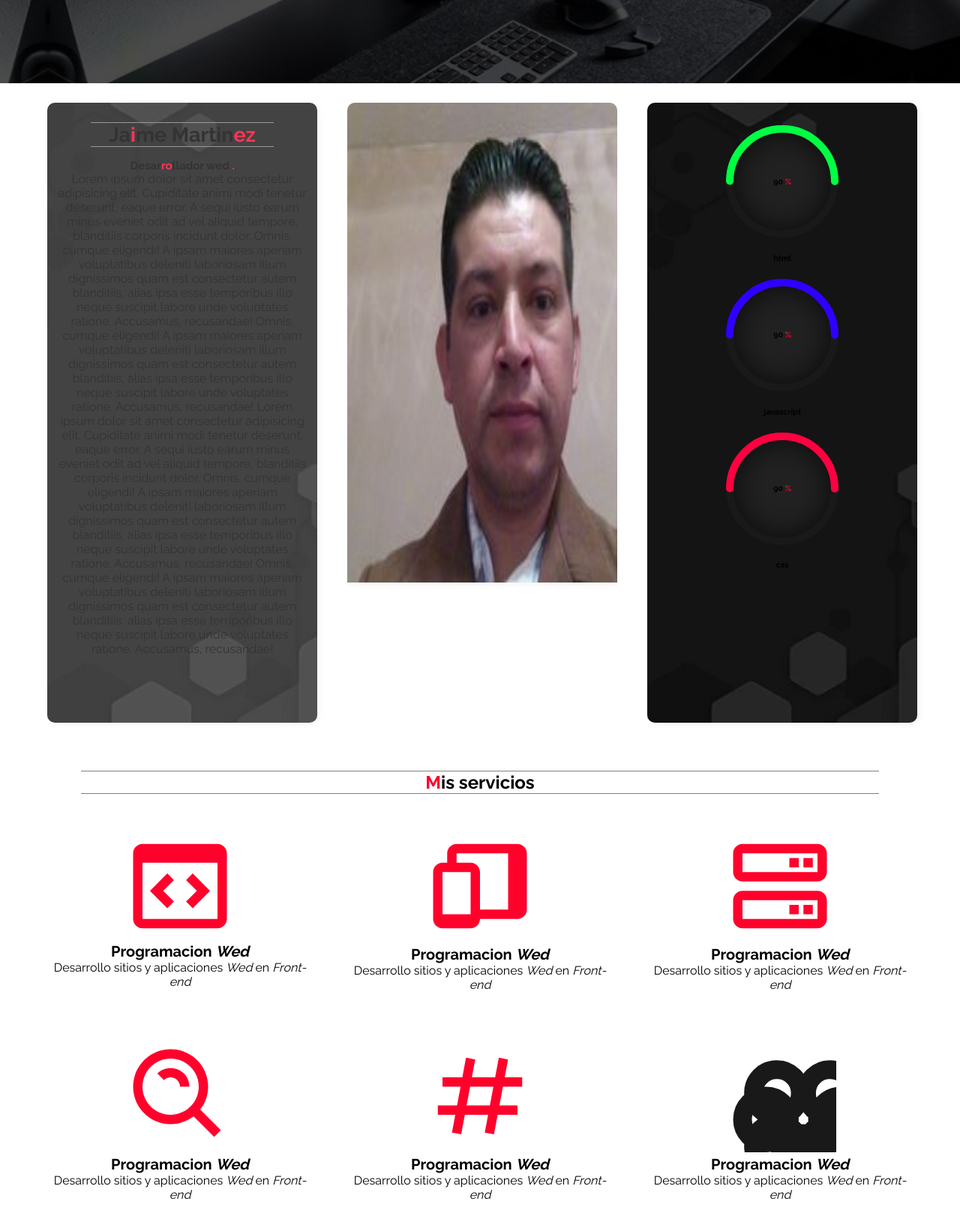
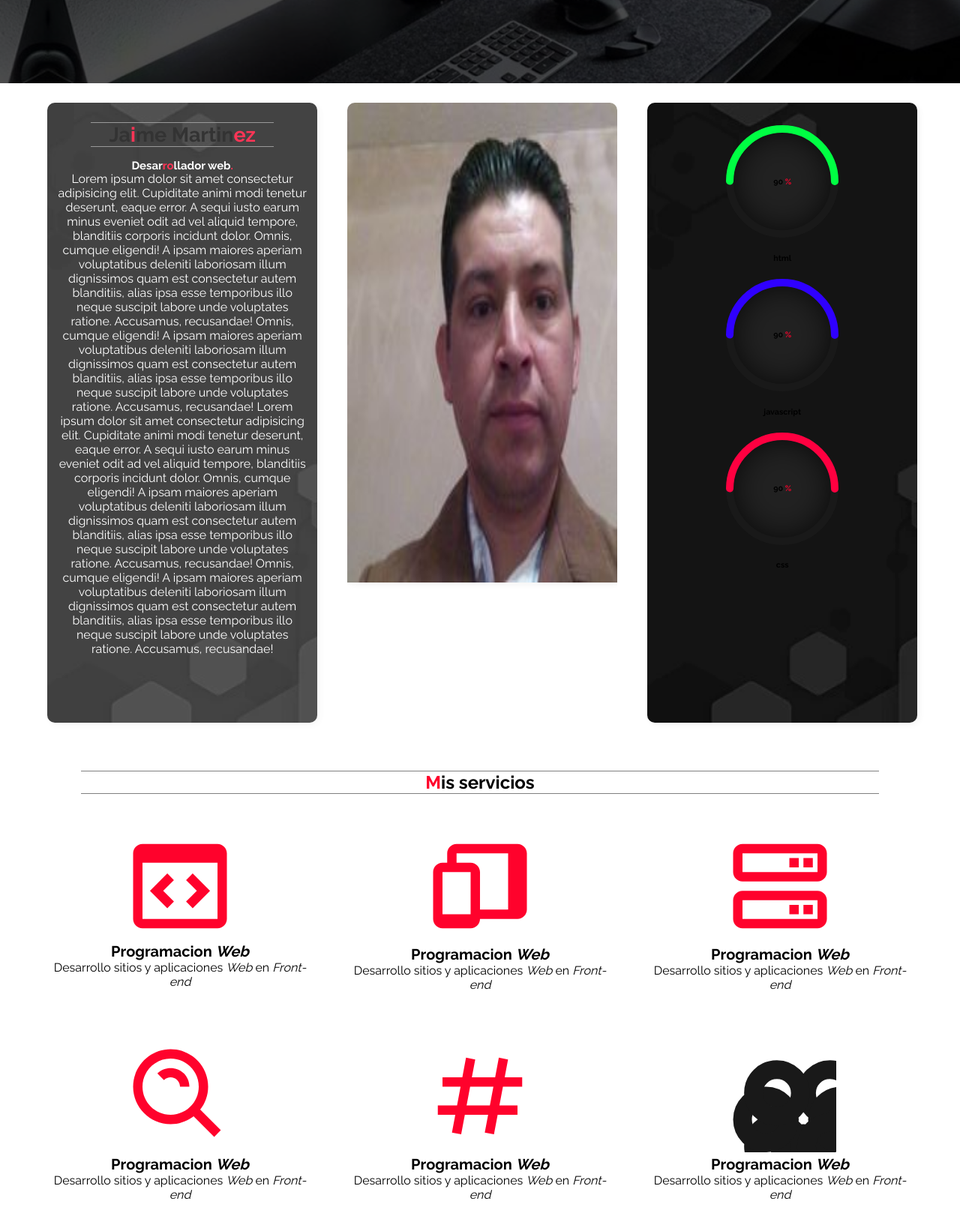
Before and after one commit to jaime172/portafolio-de-desarrollo-wed, a plain HTML site: page index.html in a window 1280 px wide. Shown: the part 600-2238 px from the top of the page at 75% size. Drawn offline with Linux system fonts and the light colour scheme.

Commit message:
este es una correccion en el la seccion de acerca cambio de color de letra y ajuste de los article

```diff
--- a/index.html
+++ b/index.html
@@ -4,7 +4,7 @@
     <meta charset="UTF-8">
     <meta http-equiv="X-UA-Compatible" content="IE=edge">
     <meta name="viewport" content="width=device-width, initial-scale=1.0">
-    <title>Desarrollo wed Jaime Martinez</title>
+    <title>Desarrollo web Jaime Martinez</title>
     <meta  name="description" content="Jaime Martinez pulido desarrollador front-end para paginas wed">
     <link rel="canonica" href="https://github.com/jaime172/portafolio-de-desarrollo-wed.git">
     <meta name="themes-color" content="rgba(0,0,0,0.2)">
@@ -44,7 +44,7 @@
     <section id="inicio" class="hero-image">
         <article class="hero-image-bg">
                 <h2 class="title-text"><span>J</span>aime Ma<span>rt</span>inez <br>
-                <span>D</span>esarrollador wed<span>.</span></h2>
+                <span>D</span>esarrollador web<span>.</span></h2>
                 <!-- <a href="#contactar" class="btn-contactar"><span>C</span>ontactar</a> -->
 
                 <a href="#contactar" class="btn-contactar">
@@ -56,7 +56,7 @@
         <div class="acerca-container">
             <article class="acerca-descripcion">
                 <h2>Ja<span>i</span>me Martin<span>ez</span></h2>
-                <h5>Desar<span>ro</span>llador wed <span>.</span></h5>
+                <h5>Desar<span>ro</span>llador web<span>.</span></h5>
                 <p>
                     Lorem ipsum dolor sit amet consectetur adipisicing elit. Cupiditate animi modi tenetur deserunt, eaque error. A sequi iusto earum minus eveniet odit ad vel aliquid tempore, blanditiis corporis incidunt dolor.
                     Omnis, cumque eligendi! A ipsam maiores aperiam voluptatibus deleniti laboriosam illum dignissimos quam est consectetur autem blanditiis, alias ipsa esse temporibus illo neque suscipit labore unde voluptates ratione. Accusamus, recusandae!
@@ -130,48 +130,48 @@
                 <svg xmlns="http://www.w3.org/2000/svg" width="24" height="24" viewBox="0 0 24 24"><path d="M20,3H4C2.897,3,2,3.897,2,5v14c0,1.103,0.897,2,2,2h16c1.103,0,2-0.897,2-2V5C22,3.897,21.103,3,20,3z M4,19V7h16 l0.002,12H4z"/><path d="M9.293 9.293L5.586 13 9.293 16.707 10.707 15.293 8.414 13 10.707 10.707zM14.707 9.293L13.293 10.707 15.586 13 13.293 15.293 14.707 16.707 18.414 13z"/>
                 </svg>
             <!-- </div> -->
-            <h3>Programacion <i>Wed</i></h3>
-            <p>Desarrollo sitios y aplicaciones <i>Wed</i> en  <i>Front-end</i></p>
+            <h3>Programacion <i>Web</i></h3>
+            <p>Desarrollo sitios y aplicaciones <i>Web</i> en  <i>Front-end</i></p>
         </article>
 
         <article class="service-card">
             <div class="svg-conatiner">
                 <svg xmlns="http://www.w3.org/2000/svg" width="24" height="24" viewBox="0 0 24 24"><path d="M20,3H7C5.897,3,5,3.897,5,5v2H4C2.897,7,2,7.897,2,9v10c0,1.103,0.897,2,2,2h6c1.103,0,2-0.897,2-2h8c1.103,0,2-0.897,2-2 V5C22,3.897,21.103,3,20,3z M6,9h4l-0.003,9H4V9H6z M12,17V9c0-1.103-0.897-2-2-2H7V5h11v12H12z"/></svg>
             </div>
-            <h3>Programacion <i>Wed</i></h3>
-            <p>Desarrollo sitios y aplicaciones <i>Wed</i> en  <i>Front-end</i></p>
+            <h3>Programacion <i>Web</i></h3>
+            <p>Desarrollo sitios y aplicaciones <i>Web</i> en  <i>Front-end</i></p>
         </article>
 
         <article class="service-card">
             <div class="svg-conatiner">
                 <svg xmlns="http://www.w3.org/2000/svg" width="24" height="24" viewBox="0 0 24 24"><path fill="none" d="M4 15v4h16.002L20 15H4zM16 18h-2v-2h2V18zM19 18h-2v-2h2V18zM4 5v4h16.002L20 5H4zM16 8h-2V6h2V8zM19 8h-2V6h2V8z"/><path d="M20 3H4C2.897 3 2 3.897 2 5v4c0 1.103.897 2 2 2h16c1.103 0 2-.897 2-2V5C22 3.897 21.103 3 20 3zM4 9V5h16l.002 4H4zM20 13H4c-1.103 0-2 .897-2 2v4c0 1.103.897 2 2 2h16c1.103 0 2-.897 2-2v-4C22 13.897 21.103 13 20 13zM4 19v-4h16l.002 4H4z"/><path d="M17 6H19V8H17zM14 6H16V8H14zM17 16H19V18H17zM14 16H16V18H14z"/></svg>
             </div>
-            <h3>Programacion <i>Wed</i></h3>
-            <p>Desarrollo sitios y aplicaciones <i>Wed</i> en  <i>Front-end</i></p>
+            <h3>Programacion <i>Web</i></h3>
+            <p>Desarrollo sitios y aplicaciones <i>Web</i> en  <i>Front-end</i></p>
         </article>
 
         <article class="service-card">
             <div class="svg-conatiner">
                 <svg xmlns="http://www.w3.org/2000/svg" width="24" height="24" viewBox="0 0 24 24"><path d="M10,18c1.846,0,3.543-0.635,4.897-1.688l4.396,4.396l1.414-1.414l-4.396-4.396C17.365,13.543,18,11.846,18,10 c0-4.411-3.589-8-8-8s-8,3.589-8,8S5.589,18,10,18z M10,4c3.309,0,6,2.691,6,6s-2.691,6-6,6s-6-2.691-6-6S6.691,4,10,4z"/><path d="M11.412,8.586C11.791,8.966,12,9.468,12,10h2c0-1.065-0.416-2.069-1.174-2.828c-1.514-1.512-4.139-1.512-5.652,0 l1.412,1.416C9.346,7.83,10.656,7.832,11.412,8.586z"/></svg>
             </div>
-            <h3>Programacion <i>Wed</i></h3>
-            <p>Desarrollo sitios y aplicaciones <i>Wed</i> en  <i>Front-end</i></p>
+            <h3>Programacion <i>Web</i></h3>
+            <p>Desarrollo sitios y aplicaciones <i>Web</i> en  <i>Front-end</i></p>
         </article>
 
         <article class="service-card">
             <div class="svg-conatiner">
                 <svg xmlns="http://www.w3.org/2000/svg" width="24" height="24" viewBox="0 0 24 24"><path d="M16.018,3.815L15.232,8h-4.966l0.716-3.815L9.018,3.815L8.232,8H4v2h3.857l-0.751,4H3v2h3.731l-0.714,3.805l1.965,0.369 L8.766,16h4.966l-0.714,3.805l1.965,0.369L15.766,16H20v-2h-3.859l0.751-4H21V8h-3.733l0.716-3.815L16.018,3.815z M14.106,14H9.141 l0.751-4h4.966L14.106,14z"/></svg>
             </div>
-            <h3>Programacion <i>Wed</i></h3>
-            <p>Desarrollo sitios y aplicaciones <i>Wed</i> en  <i>Front-end</i></p>
+            <h3>Programacion <i>Web</i></h3>
+            <p>Desarrollo sitios y aplicaciones <i>Web</i> en  <i>Front-end</i></p>
         </article>
 
         <article class="service-card">
             <div class="svg-conatiner">
                 <svg xmlns="http://www.w3.org/2000/svg" width="24" height="24" viewBox="0 0 24 24" ><circle cx="12" cy="20" r="2"/><circle cx="12" cy="4" r="2"/><circle cx="6.343" cy="17.657" r="2"/><circle cx="17.657" cy="6.343" r="2"/><circle cx="4" cy="12" r="2.001"/><circle cx="20" cy="12" r="2"/><circle cx="6.343" cy="6.344" r="2"/><circle cx="17.657" cy="17.658" r="2"/></svg>
             </div>
-            <h3>Programacion <i>Wed</i></h3>
-            <p>Desarrollo sitios y aplicaciones <i>Wed</i> en  <i>Front-end</i></p>
+            <h3>Programacion <i>Web</i></h3>
+            <p>Desarrollo sitios y aplicaciones <i>Web</i> en  <i>Front-end</i></p>
         </article>
     </section>
 
@@ -402,7 +402,7 @@
                       <li class="slide">
                           <img class="avatar" src="./assets/customer-1.jpg" alt="cliente 1">
                           <blockquote>
-                              Lorem ipsum dolor sit amet consectetur adipisicing elit. Harum, quibusdam molestias porro cum repellat recusandae ad mollitia, tenetur, dolorum ullam ex delectus fugit! Architecto tempore enim eos cumque. Velit, architecto!
+                              Lorem ipsum dolor sit amet consectetur adipisicing elit. Harum, quibusdam molestias porro cum repellat recusandae ad mollitia, tenetur, dolorum ullam ex delectus fugit!
                           </blockquote>
                           <h3 class="text-first-color" >Jimena Navarrete</h3>
                           <h6>Gerente de ventas</h6>
@@ -410,7 +410,7 @@
                       <li class="slide">
                           <img class="avatar" src="./assets/customer-2.jpg" alt="cliente 2">
                           <blockquote>
-                            Lorem ipsum dolor sit amet consectetur adipisicing elit. Harum, quibusdam molestias porro cum repellat recusandae ad mollitia, tenetur, dolorum ullam ex delectus fugit! Architecto tempore enim eos cumque. Velit, architecto!.
+                            Lorem ipsum dolor sit amet consectetur adipisicing elit. Harum, quibusdam molestias porro cum repellat recusandae ad mollitia, tenetur, dolorum ullam ex delectus fugit!
                         </blockquote>
                         <h3 class="text-first-color">Antonio Castro </h3>
                         <h6>Recursos Humanos</h6>
@@ -418,7 +418,7 @@
                       <li class="slide">
                           <img class="avatar" src="./assets/customer-3.jpg" alt="cliente 3">
                           <blockquote>
-                            Lorem ipsum dolor sit amet consectetur adipisicing elit. Harum, quibusdam molestias porro cum repellat recusandae ad mollitia, tenetur, dolorum ullam ex delectus fugit! Architecto tempore enim eos cumque. Velit, architecto!
+                            Lorem ipsum dolor sit amet consectetur adipisicing elit. Harum, quibusdam molestias porro cum repellat recusandae ad mollitia, tenetur, dolorum ullam ex delectus fugit!
                         </blockquote>
                         <h3 class="text-first-color">Carla Estrada</h3>
                         <h6>directora de logistica</h6>
@@ -426,7 +426,7 @@
                       <li class="slide">
                           <img class="avatar" src="./assets/customer-4.jpg" alt="cliente 4">
                           <blockquote>
-                            Lorem ipsum dolor sit amet consectetur adipisicing elit. Harum, quibusdam molestias porro cum repellat recusandae ad mollitia, tenetur, dolorum ullam ex delectus fugit! Architecto tempore enim eos cumque. Velit, architecto!
+                            Lorem ipsum dolor sit amet consectetur adipisicing elit. Harum, quibusdam molestias porro cum repellat recusandae ad mollitia, tenetur, dolorum ullam ex delectus fugit!
                         </blockquote>
                         <h3 class="text-first-color">Sofia Hernandez</h3>
                         <h6>Directora de Telemarketing</h6>
--- a/style.css
+++ b/style.css
@@ -71,6 +71,7 @@ h2{
     justify-content: space-evenly;
     z-index: 100;
     width: 100%;
+    box-sizing: border-box;
 }
 
 .menu a{
@@ -136,16 +137,17 @@ a{
     background-repeat: no-repeat;
     background-position: center;
     background-size: cover;
-    width: 30%;
+    width: 100%;
     font-size: 18px;
     filter: opacity(0.8);
     padding: 10px;
     text-align: center;
     box-shadow: 3px 3px 8px #f5f5f5;
+    color: var(--white-color);
 }
 
 .acerca-image{
-    width:30%;
+    width:100%;
    overflow: hidden;
 }
 
@@ -163,7 +165,7 @@ a{
     flex-direction: column;
     text-align: center;
     align-items: center;
-    width: 30%;
+    width: 100%;
     margin-right: 10px;
     box-shadow: 3px 3px 8px #f5f5f5;
     background-image: url(/assets/image/bg-skill-bar.webp);
@@ -386,6 +388,7 @@ svg circle:nth-child(2){
     display: block;
 }
 
+
 .portfolio-card img{
     width: 100%;
     height: 100%;
@@ -607,7 +610,10 @@ svg circle:nth-child(2){
     transition: transform 0.5s ease-in-out;
     animation: carrusel-slide 24s ease-in-out ;
 }
-
+ /* blockquote{
+     box-sizing: border-box;
+     font-size: 100vw;
+ } */
 
 #slide-1:checked ~ .slides{
     transform: translateX(0%);
```
